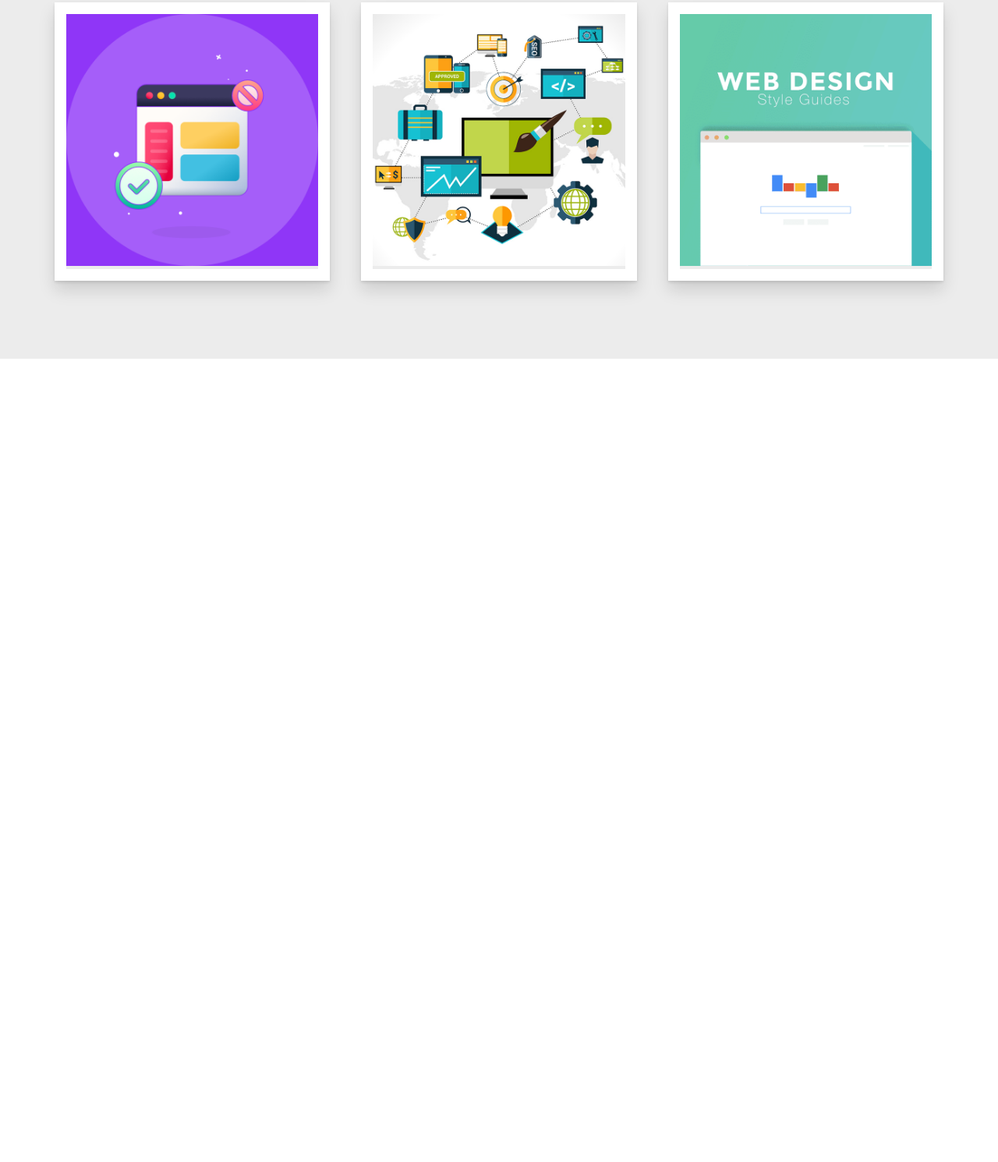
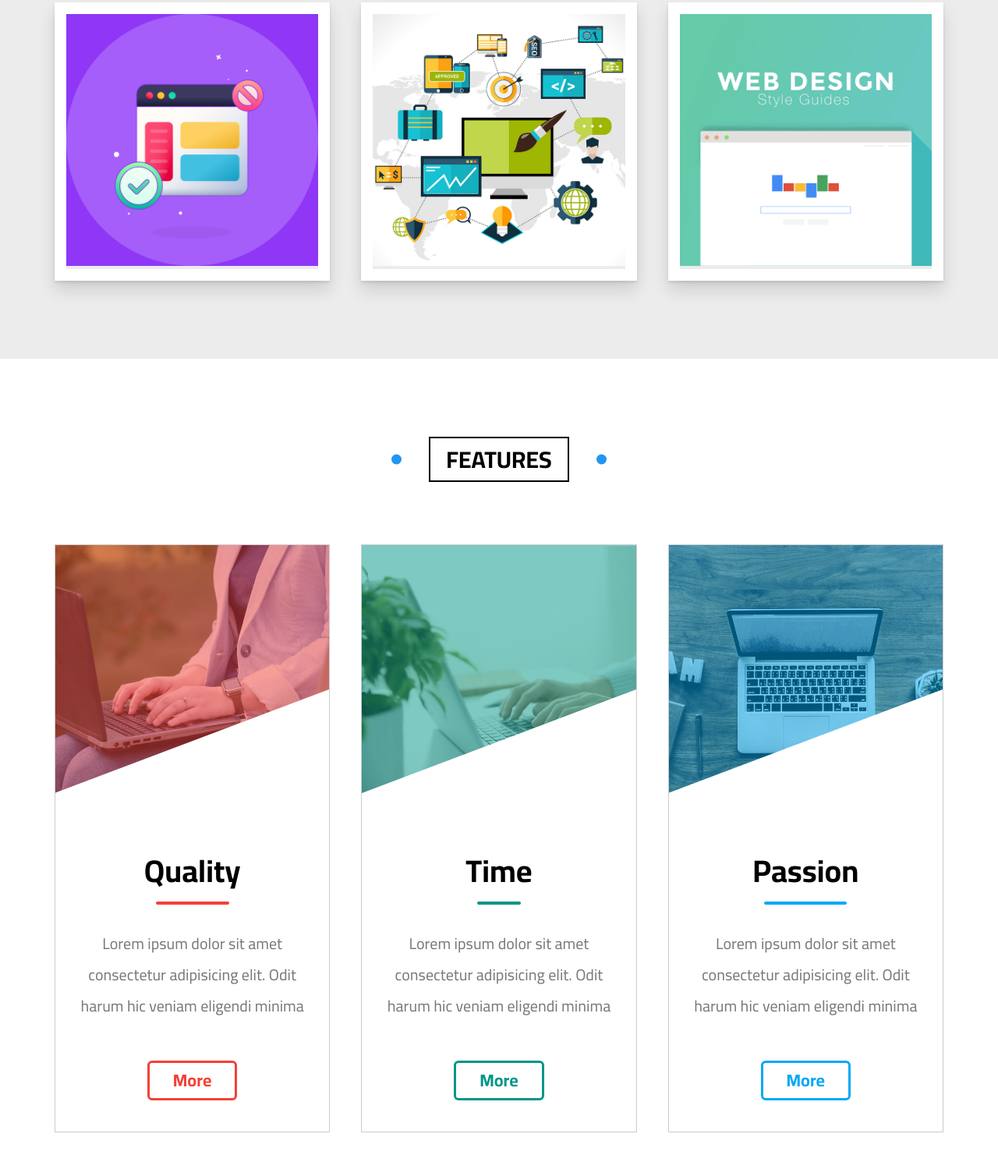
Before and after one commit to MohammadTaji/Template-Three, a plain HTML site: page index.html in a window 1280 px wide. Shown: the part 2560-4050 px from the top of the page at 78% size. Before the commit the page ends 3020 px from the top, so only its background shows below. Drawn offline with Linux system fonts and the light colour scheme.

Commit message:
Added features section

```diff
--- a/css/elzero.css
+++ b/css/elzero.css
@@ -406,8 +406,147 @@ border-bottom: 1px #eee solid;
   width: 100%;
   transition: var(--transition);
 }
+/* End Gallery */
+/* Start Features */
+.features{
+  padding-top: var(--padding-section);
+  padding-bottom: var(--padding-section);
+}
+.features .container{
+  display: grid;
+  grid-template-columns: repeat(auto-fill,minmax(300px,1fr));
+  gap: 40px;
+}
+.features .container .feat-box{
+  border: 1px solid #ccc;
+}
+.features .container .feat-box .image{
+  position: relative;
+  overflow: hidden;
+}
+.features .container .feat-box .image::after{
+  content: '';
+  position: absolute;
+  bottom: 0;
+  right: 0;
+  border-style: solid;
+  border-width: 0px 0px 170px 450px;
+  border-color: transparent transparent #fff transparent;
+  transition: var(--transition);
+}
+.features .container .feat-box:hover .image::after{
+  border-width: 0px 360px 120px 0px;
 
-/* End Gallery */
+}
+.features .container .feat-box .image::before{
+  content: '';
+  position: absolute;
+  width: 100%;
+  height: 100%;
+  top: 0;
+  left: 0;
+  background-color: rgb(0 0 0 /50%);
+}
+.features .container .red .image::before{
+  background-color: rgb(244 64 54 /50%);
+}
+.features .container .green .image::before{
+  background-color: rgb(0 150 136 /50%);
+}
+.features .container .blue .image::before{
+  background-color: rgb(3 169 244 /50%);
+}
+.features .container .feat-box .image img{
+  width: 100%;
+}
+.features .container .feat-box .content{
+  display: flex;
+  flex-direction: column;
+  align-items: center;
+  padding: 20px;
+}
+.features .container .feat-box .content h3{
+  margin: 20px 0;
+  font-size: 40px;
+  position: relative;
+}
+.features .container .feat-box .content h3::before{
+  content: '';
+  position: absolute;
+  width: calc(100% - 30px);
+  height: 4px;
+  bottom: -20px;
+  left: 15px;
+  background-color: #000;
+  border-radius: 6px;
+}
+.features .container .red .content h3::before{
+  background-color: #f44036;
+}
+.features .container .green .content h3::before{
+  background-color: #009688;
+}
+.features .container .blue .content h3::before{
+  background-color: #03a9f4;
+}
+.features .container .feat-box .content p{
+  font-size: 20px;
+  color: #777;
+  text-align: center;
+  line-height: 2;
+  margin: 30px 0;
+}
+.features .container .feat-box .content a{
+  color: #000000;
+  font-size: 22px;
+  font-weight: bold;
+  border: 3px solid #000000;
+  padding: 10px 30px;
+  margin: 20px 0;
+  border-radius: 6px;
+  overflow: hidden;
+  position: relative;
+  transition: var(--transition);
+}
+.features .container .red .content a{
+  color: #f44036;
+  border: 3px solid #f44036;
+}
+.features .container .green .content a{
+  color: #009688;
+  border: 3px solid #009688;
+}
+.features .container .blue .content a{
+  color: #03a9f4;
+  border: 3px solid #03a9f4;
+}
+.features .container .feat-box .content a::before{
+  content: '';
+  position: absolute;
+  width: 100%;
+  height: 100%;
+  top: 0;
+  left: -100%;
+  background-color: #f44036;
+  transition: var(--transition);
+}
+.features .container .red .content a::before{
+  background-color: #f44036;
+}
+.features .container .green .content a::before{
+  background-color: #009688;
+}
+.features .container .blue .content a::before{
+  background-color: #03a9f4;
+}
+.features .container .feat-box:hover .content a{
+  color: #fff;
+}
+.features .container .feat-box:hover .content a:before{
+  left: 0%;
+  z-index: -1;
+}
+/* End Features */
 /* Start Animations */
 @keyframes down {
   0%,
--- a/index.html
+++ b/index.html
@@ -210,6 +210,46 @@
         </div>
     </div>
     <!-- End Gallery -->
+    <!-- Start Features -->
+    <div class="features" id="features">
+        <h2 class="main-head">Features</h2>
+        <div class="container">
+            <div class="feat-box red">
+                <div class="image">
+                    <img src="images/features-01.jpg" alt="">
+                </div>
+                <div class="content">
+                    <h3>Quality</h3>
+                    <p>Lorem ipsum dolor sit amet consectetur adipisicing elit. Odit harum hic veniam eligendi minima
+                    </p>
+                    <a href="#">More</a>
+                </div>
+            </div>
+            <div class="feat-box green">
+                <div class="image">
+                    <img src="images/features-02.jpg" alt="">
+                </div>
+                <div class="content">
+                    <h3>Time</h3>
+                    <p>Lorem ipsum dolor sit amet consectetur adipisicing elit. Odit harum hic veniam eligendi minima
+                    </p>
+                    <a href="#">More</a>
+                </div>
+            </div>
+            <div class="feat-box blue">
+                <div class="image">
+                    <img src="images/features-03.jpg" alt="">
+                </div>
+                <div class="content">
+                    <h3>Passion</h3>
+                    <p>Lorem ipsum dolor sit amet consectetur adipisicing elit. Odit harum hic veniam eligendi minima
+                    </p>
+                    <a href="#">More</a>
+                </div>
+            </div>
+        </div>
+    </div>
+    <!-- End Features -->
 </body>
 
 </html>
```
